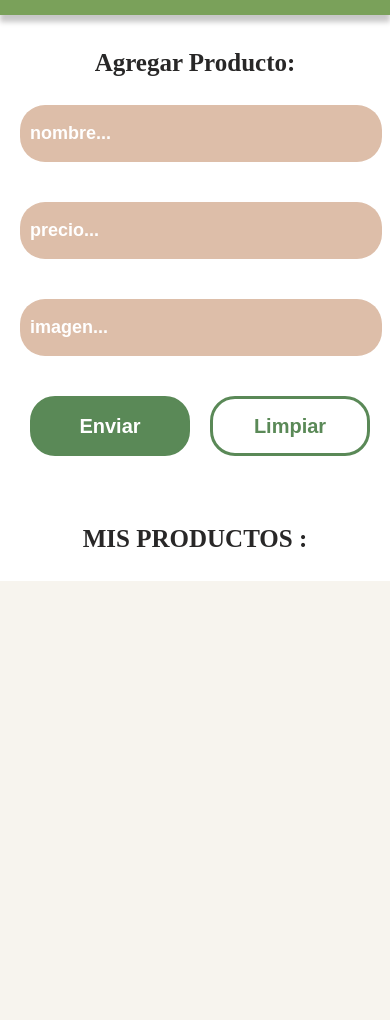
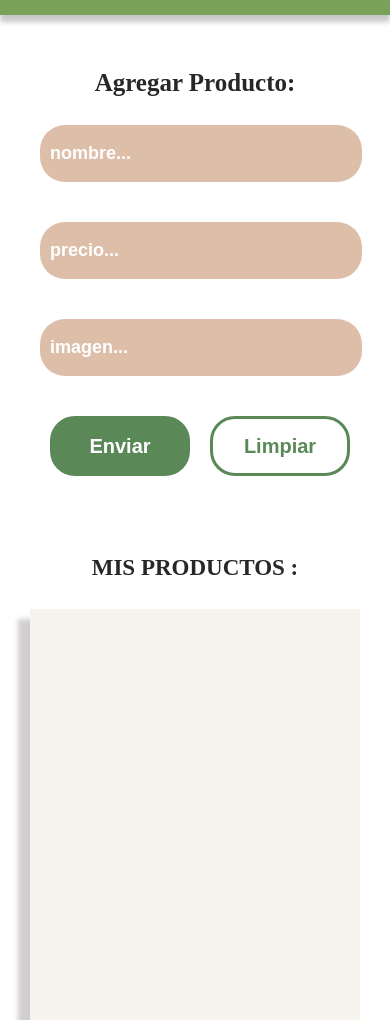
Before and after one commit to katherincmdiz/new-challenge-alura-geek, a website with bundled scripts: page index.html in a window 390 px wide. Shown: the part 80-1100 px from the top of the page. Built offline with nearby package versions, Linux system fonts and the light colour scheme; no server answers; a script that the page names is missing.

Commit message:
mejoras en css

```diff
--- a/estilos/styles.css
+++ b/estilos/styles.css
@@ -1,12 +1,14 @@
 /*INIICIO DE STYLE*/
-
 body{
     font-family: "Press Start 2P", system-ui;
     font-weight: 400;
     font-style: normal;
-    height: 100%;
+    height: 100vh;
     width: 100%;
     background-color: white;
+}
+main {
+    flex: 1;
 }
 /* Estilos personalizados para SweetAlert2 */
 .swal2-popup {
@@ -43,22 +45,28 @@ body{
     justify-content: space-between;
     margin: 30px 30px 10px 30px;
     gap: 40px;
+    /*height: 800px;*/
+    height: auto;
 }
 .subtitulo{
     justify-content: center;
     font-weight: bold;
     font-size: 30px;
     text-align: center;
-    padding: 15px 0 10px 0;
+    padding: 20px 0 20px 0;
     color: #282727;
     width: 100%;
-    height: 10%;
+}
+.cards-de-productos{
+    box-sizing: border-box;
+    gap:5px;
 }
 
 .lista-card{
     display: flex;
     flex-wrap: wrap;
-    height: 50vh;
+    justify-content: center;
+    max-height: 80vh;
     overflow-y: auto;
     width: 100%;
     background-color: #f7f4ee;
@@ -73,17 +81,19 @@ body{
     padding: 10px 15px 7px 11px;
     margin: 20px 5px 10px 10px;
     width: 230px;
-    height: 300px;
+    height: 310px;
     background-color: #869b72;
     border: 3px solid #323131;
     border-radius: 10px;
     box-shadow: -5px 6px 5px rgba(0, 0, 0, 0.25);
 }
 .producto-img{
-    width: 100%;
-    height: 70%;
+    width: 230px;
+    height: 230px;
+    object-fit: cover;
+    object-position: center;
     border-radius: 4%;
-    border: 3px solid #151414;/*pensar en el borde*/
+    border: 3px solid #151414;
     transition: transform 0.3s ease-in-out;
 }
 .producto-img:hover{
@@ -198,10 +208,11 @@ input::placeholder {
     align-items: center;
     flex-direction: column;
     padding: 10px 0 10px 0;
-    font-size: 13px;
+    font-size: 14px;
     font-weight: bold;
     width: 100%;
-    margin-top: 20px;
+    margin-top: 50px;
+
 
 }
 .logo-footer{
@@ -215,9 +226,8 @@ input::placeholder {
 
  @media (max-width: 768px) {
     .conteiner{
+
         flex-direction: column-reverse;
-        width: 100%;
-        margin: 0;
     }
     .encabezado{
         gap: 6px;
@@ -227,14 +237,25 @@ input::placeholder {
     }
     .subtitulo{
         padding: 10px 0 30px 0;
-        font-size: 25px;
+        font-size: 23px;
+    }
+    .cards-de-productos{
+        width: 100%;
+        margin-top: 20px;
+        flex: 1;
     }
     .lista-card{
         justify-content: space-evenly;
+        height: 500px;
+
     }
     .formulario-conteiner{
         width: 100%;
         padding-top: 15px;
+
+    }
+    .formulario-producto{
+        padding: 10px;
     }
     .subtitulo-formulario{
         font-size: 25px;
@@ -256,6 +277,7 @@ input::placeholder {
         font-size: 11px;
         width: 100%;
         gap: 7px;
+        height: auto;
     }
     .pie-de-pagina p{
         padding-left: 15px;
```
